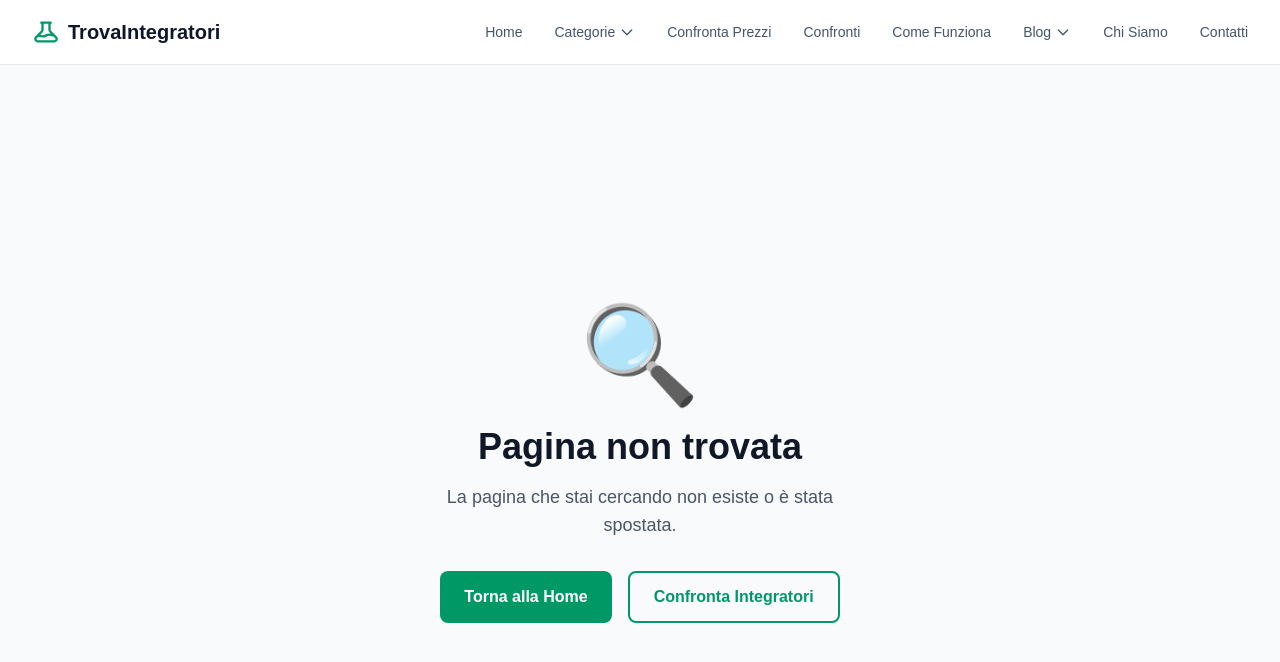
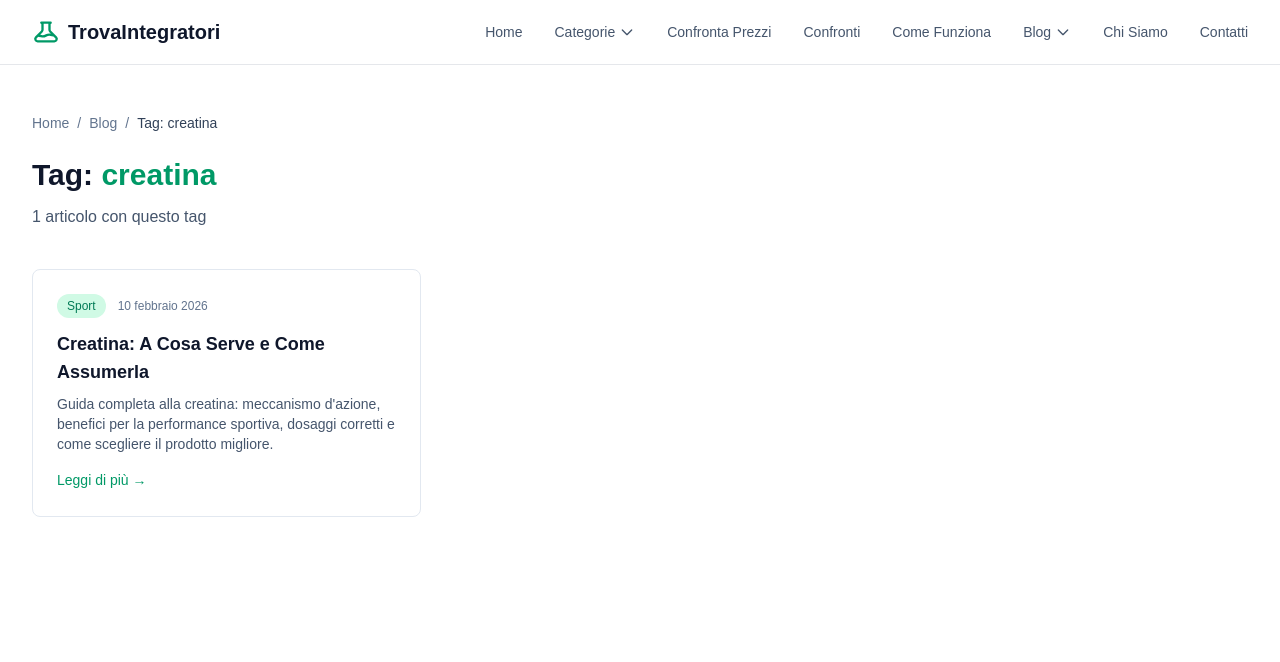
Before and after one commit to moonswolf/trovaintegatori, a Next.js app: page /blog/tag/creatina in a window 1280 px wide. Before the commit this address had no page. Shown: the top 662 px of the page. Built offline with nearby package versions, Linux system fonts and the light colour scheme.

Commit message:
feat: clickable tags with /blog/tag/[tag] pages, tag sitemap entries

```diff
--- a/app/blog/[slug]/page.tsx
+++ b/app/blog/[slug]/page.tsx
@@ -87,9 +87,9 @@ export default async function BlogPostPage({ params }: Props) {
           {post.tags.length > 0 && (
             <div className="flex flex-wrap gap-2">
               {post.tags.map(tag => (
-                <span key={tag} className="text-xs bg-slate-100 text-slate-600 px-2.5 py-1 rounded-full">
+                <Link key={tag} href={`/blog/tag/${encodeURIComponent(tag)}`} className="text-xs bg-slate-100 text-slate-600 hover:bg-emerald-100 hover:text-emerald-700 px-2.5 py-1 rounded-full transition">
                   {tag}
-                </span>
+                </Link>
               ))}
             </div>
           )}
--- /dev/null
+++ b/app/blog/tag/[tag]/page.tsx
@@ -0,0 +1,89 @@
+import Link from 'next/link';
+import { getAllPosts } from '@/lib/blog';
+import type { Metadata } from 'next';
+
+interface Props {
+  params: Promise<{ tag: string }>;
+}
+
+export async function generateStaticParams() {
+  const posts = getAllPosts();
+  const tags = new Set<string>();
+  posts.forEach(p => p.tags.forEach(t => tags.add(t)));
+  return Array.from(tags).map(tag => ({ tag: encodeURIComponent(tag) }));
+}
+
+export async function generateMetadata({ params }: Props): Promise<Metadata> {
+  const { tag } = await params;
+  const decodedTag = decodeURIComponent(tag);
+  return {
+    title: `Articoli su "${decodedTag}" | TrovaIntegratori.it`,
+    description: `Tutti gli articoli e le guide su ${decodedTag}. Scopri dosaggi, benefici e consigli.`,
+    alternates: {
+      canonical: `https://trovaintegratori.it/blog/tag/${tag}`,
+    },
+  };
+}
+
+export default async function TagPage({ params }: Props) {
+  const { tag } = await params;
+  const decodedTag = decodeURIComponent(tag);
+  const allPosts = getAllPosts();
+  const posts = allPosts.filter(p => p.tags.includes(decodedTag));
+
+  return (
+    <div className="max-w-7xl mx-auto px-4 sm:px-6 lg:px-8 py-12">
+      {/* Breadcrumb */}
+      <nav className="text-sm text-slate-500 mb-6 flex items-center gap-2">
+        <Link href="/" className="hover:text-emerald-600 transition">Home</Link>
+        <span>/</span>
+        <Link href="/blog" className="hover:text-emerald-600 transition">Blog</Link>
+        <span>/</span>
+        <span className="text-slate-700">Tag: {decodedTag}</span>
+      </nav>
+
+      <div className="mb-10">
+        <h1 className="text-3xl font-bold text-slate-900 mb-3">
+          Tag: <span className="text-emerald-600">{decodedTag}</span>
+        </h1>
+        <p className="text-slate-600">
+          {posts.length} {posts.length === 1 ? 'articolo' : 'articoli'} con questo tag
+        </p>
+      </div>
+
+      {posts.length === 0 ? (
+        <p className="text-slate-500">Nessun articolo trovato per questo tag.</p>
+      ) : (
+        <div className="grid grid-cols-1 md:grid-cols-2 lg:grid-cols-3 gap-6">
+          {posts.map(post => (
+            <Link
+              key={post.slug}
+              href={`/blog/${post.slug}`}
+              className="block bg-white border border-slate-200 rounded-lg overflow-hidden hover:shadow-md transition-shadow duration-200"
+            >
+              <div className="p-6">
+                <div className="flex items-center gap-3 mb-3">
+                  <span className="text-xs font-medium bg-emerald-100 text-emerald-700 px-2.5 py-1 rounded-full capitalize">
+                    {post.category}
+                  </span>
+                  <time className="text-xs text-slate-500" dateTime={post.date}>
+                    {new Date(post.date).toLocaleDateString('it-IT', { day: 'numeric', month: 'long', year: 'numeric' })}
+                  </time>
+                </div>
+                <h2 className="text-lg font-semibold text-slate-900 mb-2 line-clamp-2">
+                  {post.title}
+                </h2>
+                <p className="text-sm text-slate-600 line-clamp-3">
+                  {post.excerpt}
+                </p>
+                <span className="inline-block mt-4 text-sm font-medium text-emerald-600">
+                  Leggi di più →
+                </span>
+              </div>
+            </Link>
+          ))}
+        </div>
+      )}
+    </div>
+  );
+}
--- a/app/sitemap.ts
+++ b/app/sitemap.ts
@@ -89,5 +89,15 @@ export default function sitemap(): MetadataRoute.Sitemap {
     priority: 0.7,
   }));
 
-  return [...staticPages, ...blogIndex, ...blogPages, ...comparisonIndex, ...comparisonPages, ...categoryPages, ...productPages];
+  // Blog tag pages
+  const tagSet = new Set<string>();
+  posts.forEach(p => p.tags.forEach(t => tagSet.add(t)));
+  const tagPages = Array.from(tagSet).map(tag => ({
+    url: `${baseUrl}/blog/tag/${encodeURIComponent(tag)}`,
+    lastModified: new Date(),
+    changeFrequency: 'weekly' as const,
+    priority: 0.5,
+  }));
+
+  return [...staticPages, ...blogIndex, ...blogPages, ...tagPages, ...comparisonIndex, ...comparisonPages, ...categoryPages, ...productPages];
 }
```
